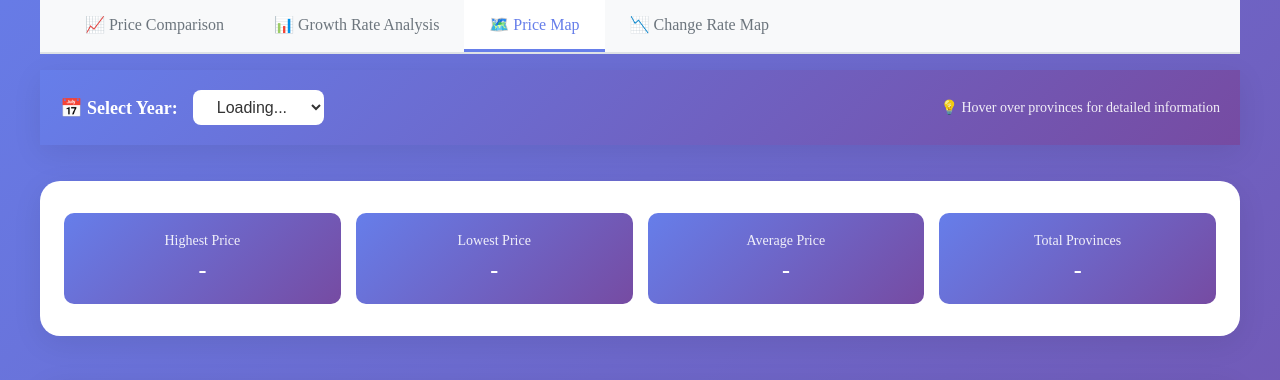
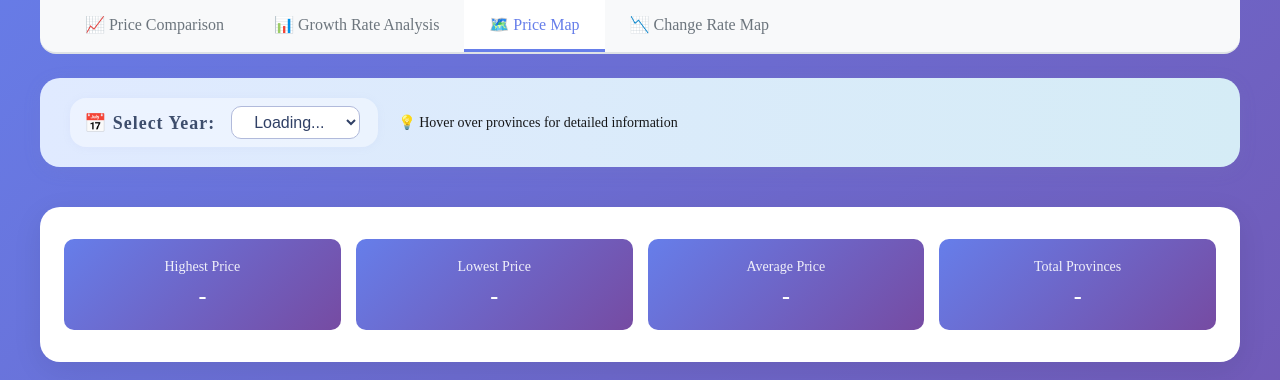
Before and after one commit to ChristianOrsted/VisualizationLearning, a Flask app: page /map/price_map in a window 1280 px wide. Shown: the part 138-518 px from the top of the page. Run offline with Flask 3, Linux system fonts and the light colour scheme.

Commit message:
VisualizationPlatform_v2.1-snapshot

```diff
--- a/templates/base.html
+++ b/templates/base.html
@@ -70,6 +70,10 @@
             border-bottom: 2px solid #dee2e6;
             padding: 0 20px;
             overflow-x: auto;
+            border-top-left-radius: 0;
+            border-top-right-radius: 0;
+            border-bottom-left-radius: 16px;
+            border-bottom-right-radius: 16px;
         }
         .nav-tab {
             padding: 15px 25px;
--- a/templates/price_map.html
+++ b/templates/price_map.html
@@ -14,36 +14,48 @@
     }
 
     .controls-panel {
+        background: linear-gradient(90deg, #e0eaff 0%, #d5ecf6 100%);
+        border-radius: 20px;
+        box-shadow: 0 4px 18px rgba(120,130,180,0.12);
+        padding: 20px 30px;
+        margin: 24px 0;
         display: flex;
-        justify-content: space-between;
         align-items: center;
-        margin-bottom: 20px;
-        padding: 20px;
-        background: linear-gradient(135deg, #667eea 0%, #764ba2 100%);
-        border-radius: 0;
-        color: white;
+        justify-content: flex-start;
+        gap: 20px;
     }
 
     .year-selector {
         display: flex;
         align-items: center;
-        gap: 15px;
+        gap: 12px;
+        background: rgba(255,255,255,0.40);
+        border-radius: 16px;
+        padding: 8px 18px 8px 14px;
+        box-shadow: 0 1px 8px rgba(150,160,220,0.08);
     }
 
     .year-selector label {
-        font-size: 18px;
+        font-size: 1.12em;
         font-weight: 600;
+        color: #3d4d6c;
+        letter-spacing: 1px;
+        margin-right: 4px;
     }
 
     .year-selector select {
-        padding: 8px 20px;
-        font-size: 16px;
-        border: none;
-        border-radius: 8px;
-        cursor: pointer;
-        background: white;
-        color: #333;
-        min-width: 120px;
+        padding: 6px 18px;
+        font-size: 1em;
+        border: 1px solid #b1badb;
+        border-radius: 10px;
+        background: #fff;
+        color: #304066;
+        transition: border .19s;
+        outline: none;
+    }
+
+    .year-selector select:focus {
+        border-color: #667eea;
     }
 
     .stats-panel {
```
Also changed, not shown: templates/change_rate_map.html (+28 -16 lines).
